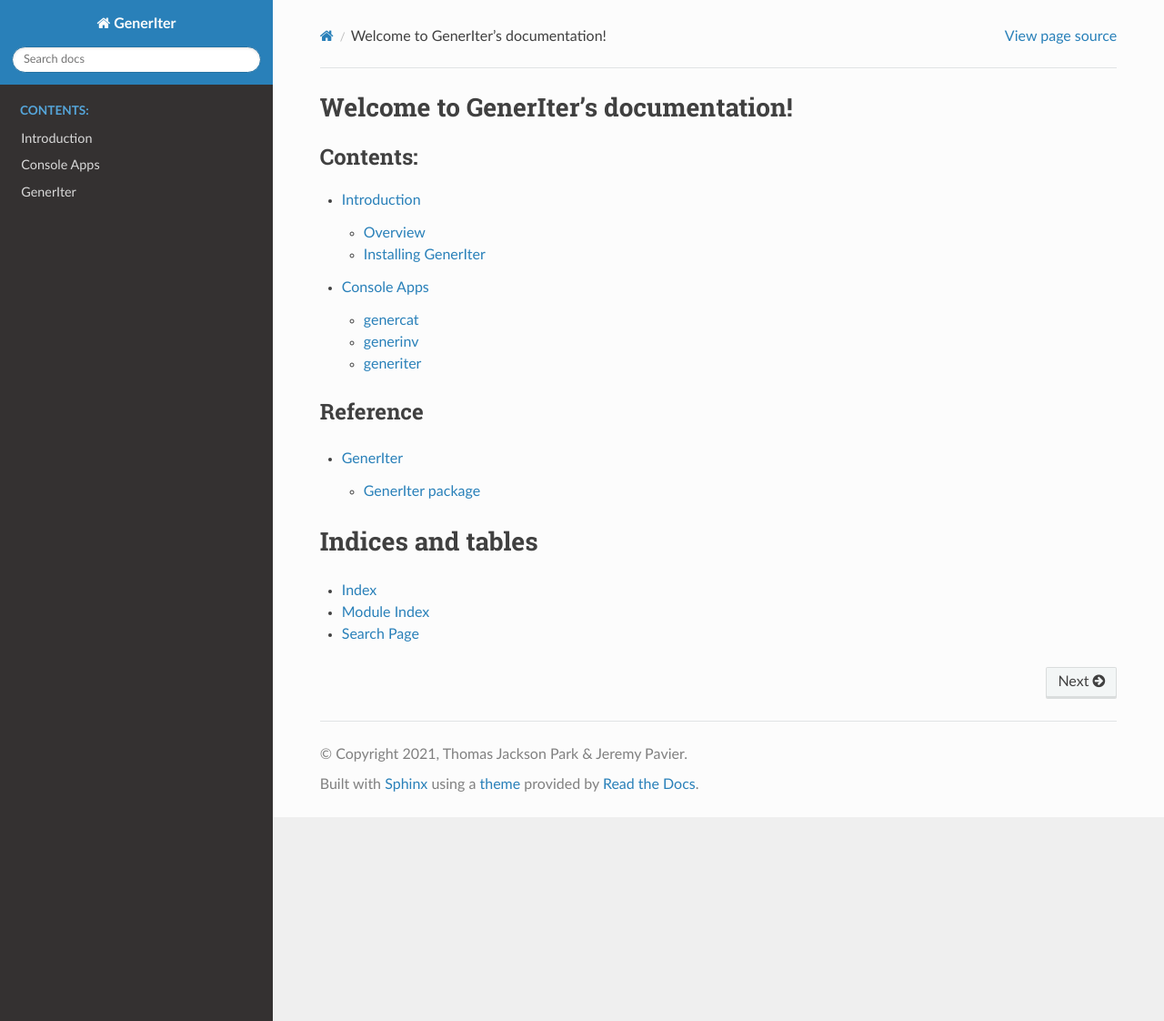
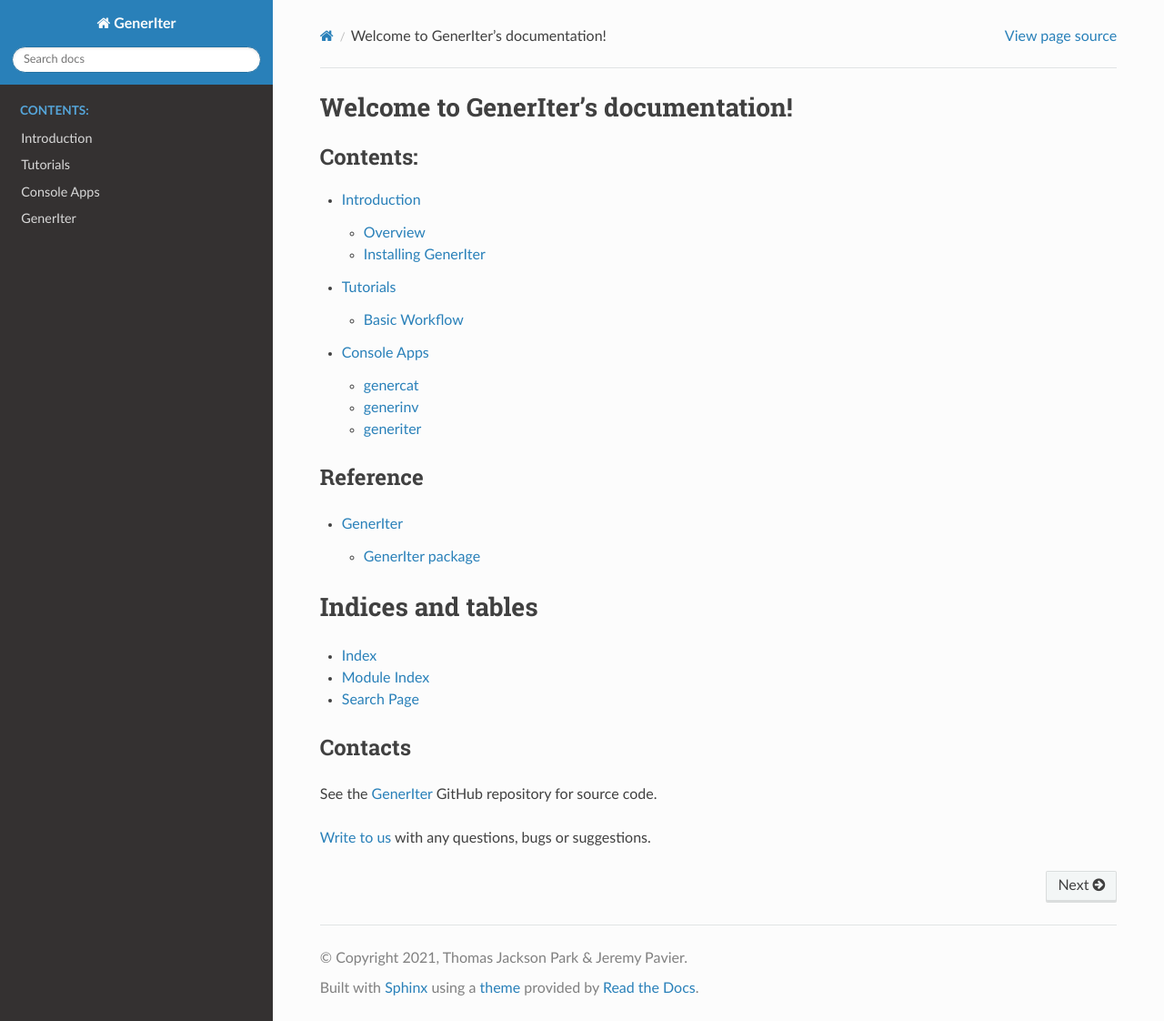
Before and after one commit to GridPresence/GenerIter, a Sphinx documentation site: the page built from docs/source/index.rst, in a window 1280 px wide and 1122 px high. Shown: the whole window at 91% size. Built offline with Sphinx 7.4.7 and the Read the Docs theme 2.0.0, drawn with Linux system fonts in a browser that asks for light colours.

Commit message:
First stage of the Basic Workflow Tutorial

```diff
--- a/docs/source/conf.py
+++ b/docs/source/conf.py
@@ -22,7 +22,7 @@
 
 project = 'GenerIter'
 copyright = '2021, Thomas Jackson Park & Jeremy Pavier'
-author = 'Thomas Jackson Park & Jeremy Pavier'
+author = 'generiter@gmx.com'
 
 # The full version, including alpha/beta/rc tags
 release = '0.0.1'
@@ -36,7 +36,8 @@
 extensions = ['sphinx.ext.intersphinx',
               'sphinx.ext.napoleon',
               'sphinx.ext.autodoc',
-              'sphinx.ext.viewcode'
+              'sphinx.ext.viewcode',
+              'sphinx.ext.autosectionlabel'
 ]
 
 # Napoleon settings
@@ -62,6 +63,8 @@
 # This pattern also affects html_static_path and html_extra_path.
 exclude_patterns = []
 
+# Make sure the target is unique
+autosectionlabel_prefix_document = True
 
 # -- Options for HTML output -------------------------------------------------
 
--- a/docs/source/index.rst
+++ b/docs/source/index.rst
@@ -11,6 +11,7 @@
    :caption: Contents:
 
    installation
+   tutorials
    consoleapps
 
 Reference
@@ -27,3 +28,13 @@
 * :ref:`genindex`
 * :ref:`modindex`
 * :ref:`search`
+
+
+Contacts
+--------
+See the GenerIter_ GitHub repository for source code.
+
+`Write to us`_ with any questions, bugs or suggestions.
+
+.. _GenerIter: https://github.com/GridPresence/GenerIter
+.. _Write to us: generiter@gmx.com
--- /dev/null
+++ b/docs/source/tutorials.rst
@@ -0,0 +1,7 @@
+Tutorials
+=========
+
+.. toctree::
+   :maxdepth: 2
+
+   basic_workflow
--- a/setup.py
+++ b/setup.py
@@ -7,7 +7,7 @@
     name="GenerIter",
     version="0.0.17",
     author="Thomas Jackson Park & Jeremy Pavier",
-    author_email="grid.presence@gmx.com",
+    author_email="generiter@gmx.com",
     description="A package for Generative Iterative music composition.",
     long_description=long_description,
     long_description_content_type="text/markdown",
```
Also changed, not shown: docs/source/basic_workflow.rst (added, +60 -0 lines), docs/source/images/generiter-workflow.png (added).
